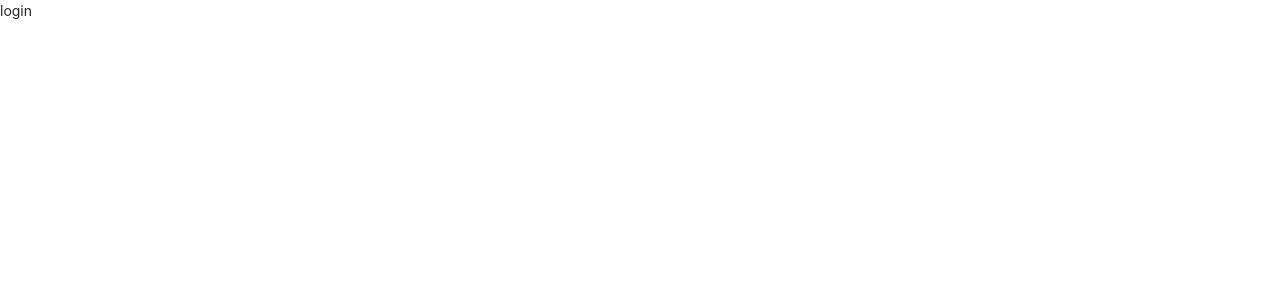
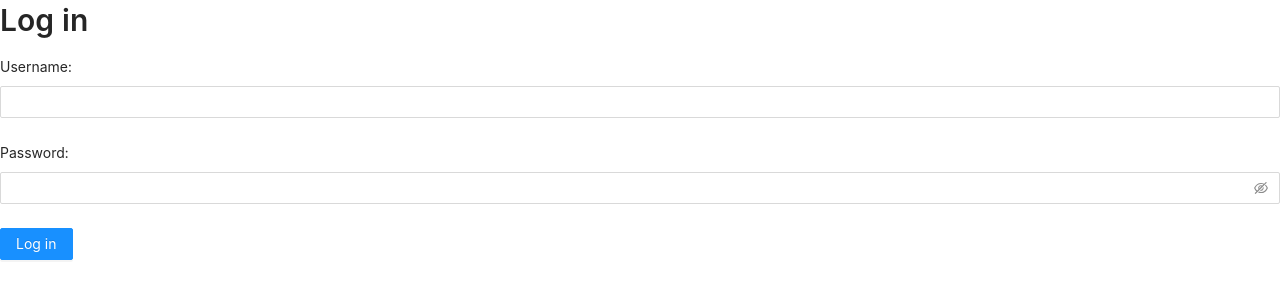
Before and after one commit to fchensan/hosper, a React (Create React App) app: page / in a window 1280 px wide. Shown: the top 300 px of the page. Built offline with nearby package versions, Linux system fonts and the light colour scheme.

Commit message:
Implement LoginForm

```diff
--- a/src/App.js
+++ b/src/App.js
@@ -6,7 +6,7 @@ import 'antd/dist/antd.css';
 
 import {Typography, Row, Col} from 'antd';
 
-import {WhispersFeed, MessageBox, Sidemenu} from './components';
+import {WhispersFeed, MessageBox, Sidemenu, LoginForm} from './components';
 import Sider from 'antd/lib/layout/Sider';
 
 import {
@@ -70,7 +70,7 @@ function App() {
       <Router>
         <Switch>
           <Route exact path="/">
-            <p>login</p>
+            <LoginForm />
           </Route>
           <Route path="/home">
           <Row>
--- a/src/components/LoginForm.js
+++ b/src/components/LoginForm.js
@@ -0,0 +1,37 @@
+import React from 'react';
+import {Typography, Form, Input, Button} from 'antd';
+
+const { Title } = Typography
+
+class LoginForm extends React.Component {
+    render() {
+        return (
+            <div>
+            <Title level={2}>
+                Log in
+            </Title>
+            <Form
+                className="message-box"
+                layout="vertical">
+                <Form.Item
+                    label="Username:"
+                    name="username">
+                    <Input />
+                </Form.Item>
+                <Form.Item
+                    label="Password:"
+                    name="password">
+                    <Input.Password />
+                </Form.Item>
+                <Form.Item>
+                    <Button type="primary" htmlType="submit">
+                        Log in
+                    </Button>
+                </Form.Item>
+            </Form>
+        </div>
+        );
+    }
+}
+
+export default LoginForm;
--- a/src/components/index.js
+++ b/src/components/index.js
@@ -2,10 +2,12 @@ import Whisper from './Whisper.js';
 import WhispersFeed from './WhispersFeed';
 import MessageBox from './MessageBox';
 import Sidemenu from './Sidemenu';
+import LoginForm from './LoginForm';
 
 export {
     Whisper,
     WhispersFeed,
     MessageBox,
-    Sidemenu
+    Sidemenu,
+    LoginForm
 };
```
